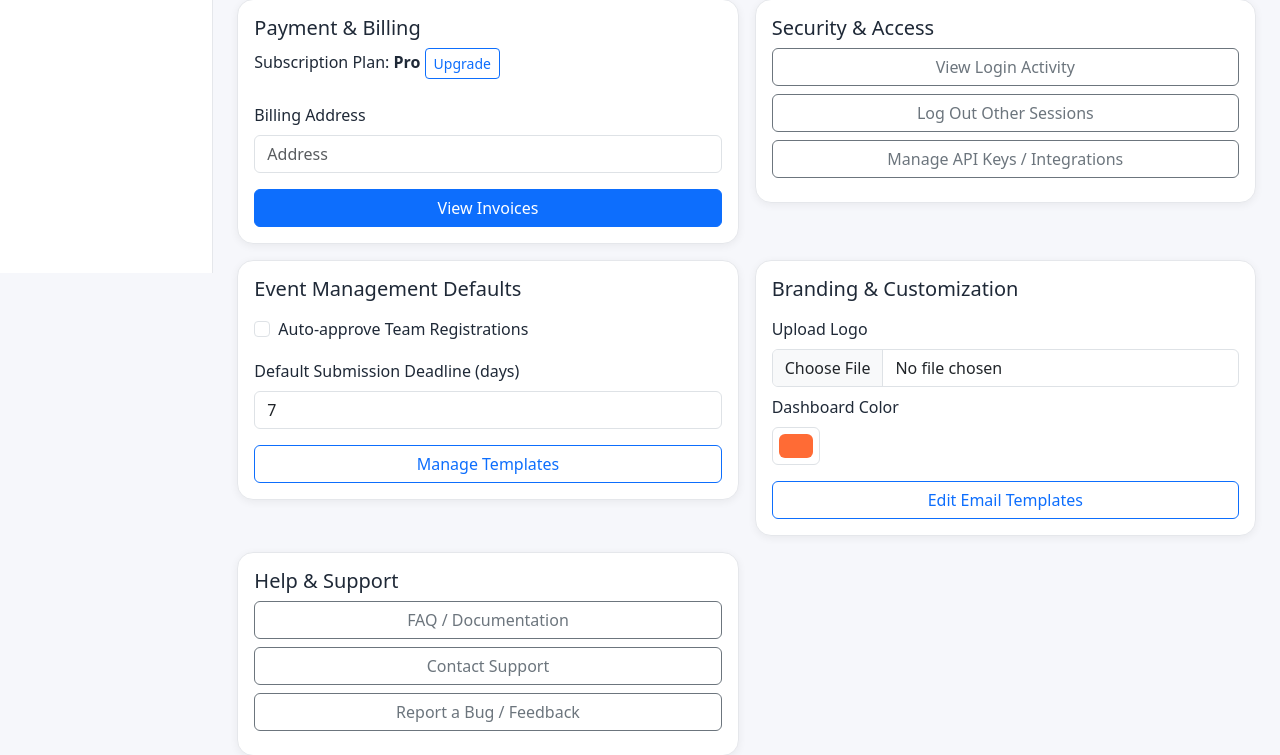
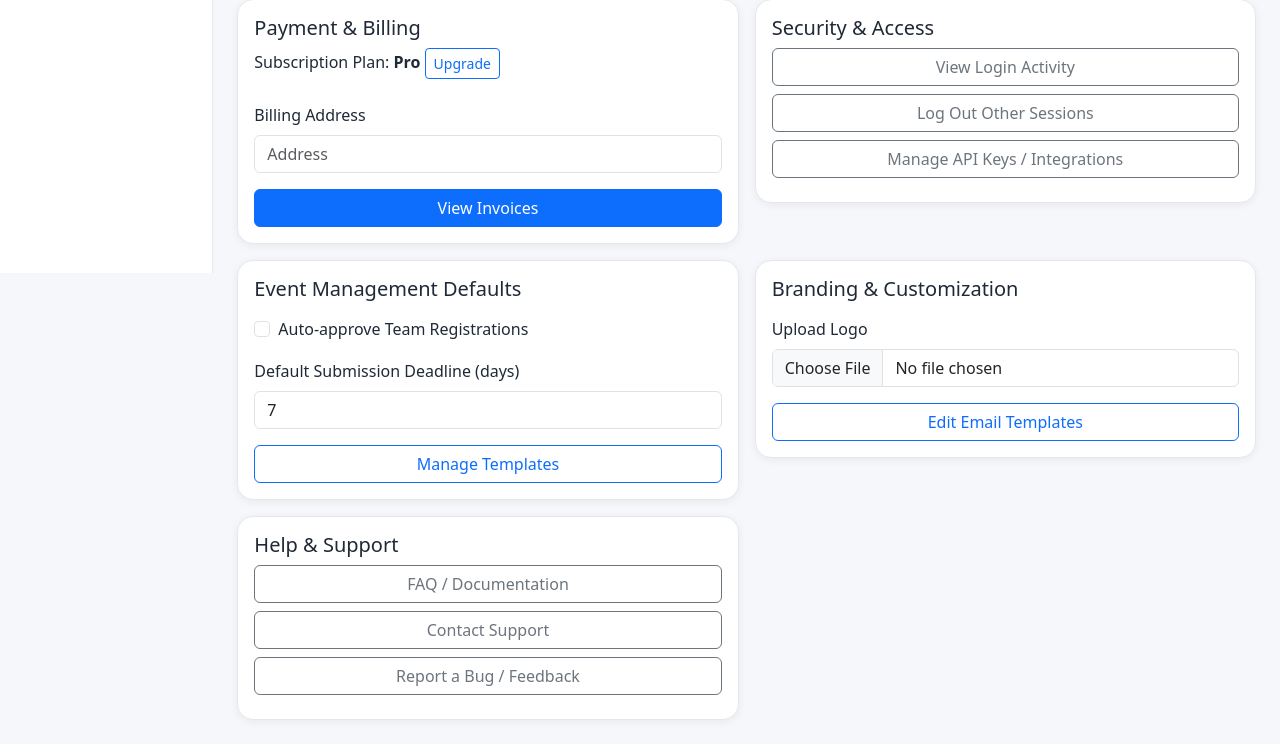
Before and after one commit to Nithishreddyyyy/Bolt-EventManagementSysetm, a Flask app: template hackathon-platform/templates/organizer/o-settings.html in a window 1280 px wide. Shown: the part 527-1282 px from the top of the page. After the commit the page ends 1252 px from the top, so only its background shows below. Run offline with Flask 3, Linux system fonts and the light colour scheme; the template is opened without the code that fills it, so the values that code supplies are empty; parts of the project's set-up code (start-up, migrations or seed data) failed here and were passed over.

Commit message:
updated o-settings

```diff
--- a/hackathon-platform/templates/organizer/o-settings.html
+++ b/hackathon-platform/templates/organizer/o-settings.html
@@ -4,6 +4,8 @@
   <meta charset="UTF-8" />
   <meta name="viewport" content="width=device-width, initial-scale=1.0"/>
   <title>Organizer Settings</title>
+
+
   <link href="https://cdn.jsdelivr.net/npm/bootstrap@5.3.0/dist/css/bootstrap.min.css" rel="stylesheet">
   <style>
     :root {
@@ -62,6 +64,8 @@
   </style>
 </head>
 <body data-theme="light">
+
+
 <div class="container-fluid">
   <div class="row">
     <!-- Sidebar -->
@@ -196,6 +200,7 @@
         </div>
 
         <!-- Branding & Customization -->
+        <!-- Branding & Customization -->
 <div class="col-md-6">
   <div class="card p-3">
     <h5>Branding & Customization</h5>
@@ -203,13 +208,10 @@
       <label class="form-label">Upload Logo</label>
       <input type="file" class="form-control">
     </div>
-            <div class="form-group mt-2">
-              <label class="form-label">Dashboard Color</label>
-              <input type="color" class="form-control form-control-color" value="#ff6b35">
-            </div>
     <button class="btn btn-outline-primary mt-3">Edit Email Templates</button>
   </div>
 </div>
+
 
         <!-- Help & Support -->
         <div class="col-md-6">
@@ -269,21 +271,6 @@
 // Apply saved mode on page load
 const savedMode = localStorage.getItem('mode') || 'offline';
 setMode(savedMode);
-// --- Branding color picker ---
-const colorInput = document.querySelector('input[type="color"]');
-
-// Load saved dashboard color
-const savedColor = localStorage.getItem('dashboardColor') || '#ff6b35';
-colorInput.value = savedColor;
-document.documentElement.style.setProperty('--brand', savedColor);
-
-// Update color when changed
-colorInput.addEventListener('input', function () {
-  const color = this.value;
-  document.documentElement.style.setProperty('--brand', color);
-  localStorage.setItem('dashboardColor', color);
-});
-
 
 </script>
 </body>
```
Lines whose indentation alone changed are shown as unchanged.
